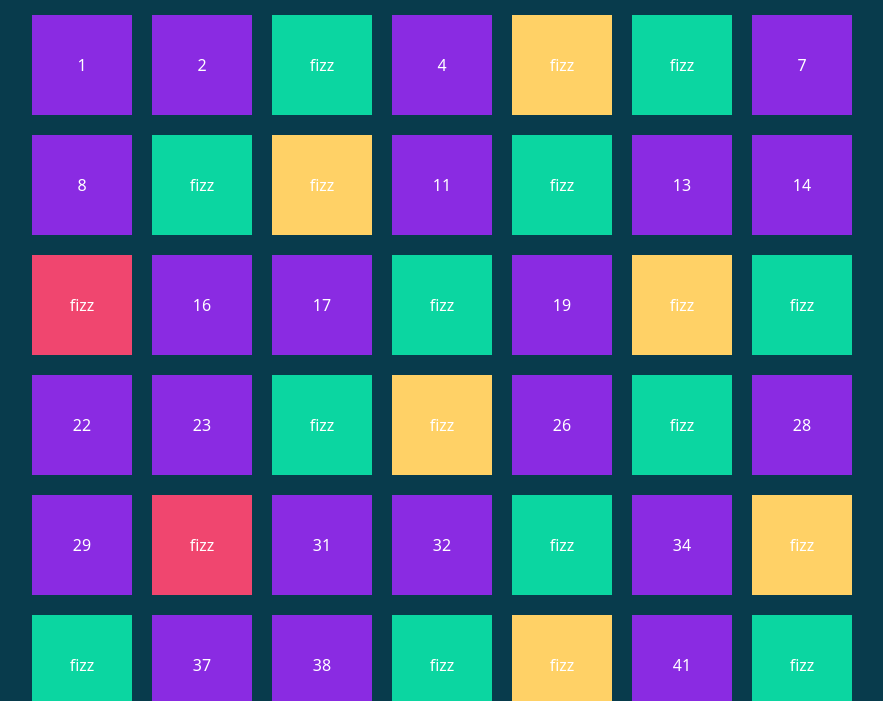
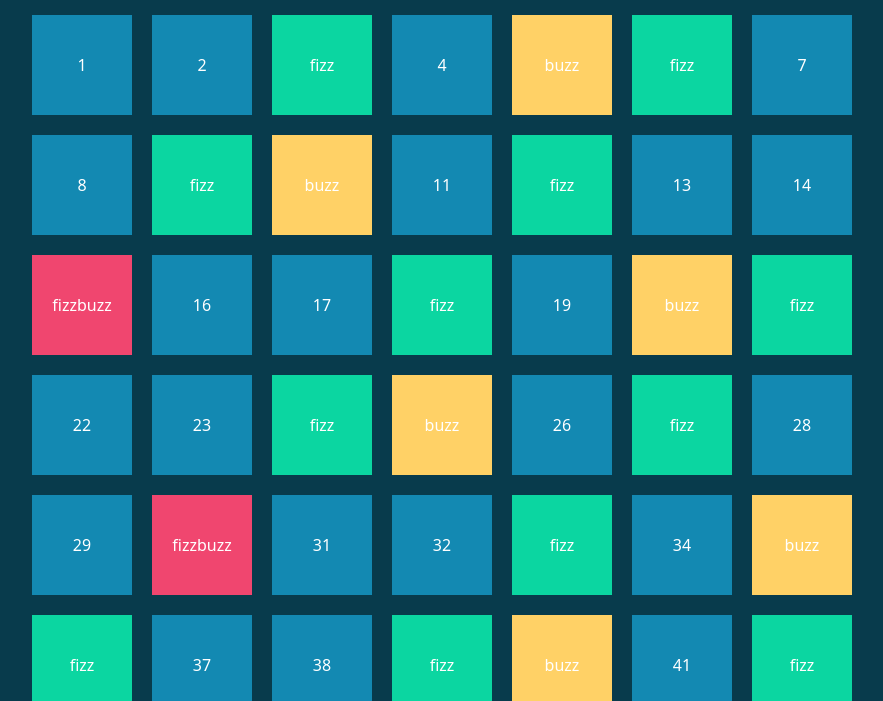
Before and after one commit to Cristian1231233/js-fizzbuzzdom, a plain HTML site: page index.html in a window 1280 px wide. Shown: the part 99-800 px from the top of the page, without its empty margins (170-1053 px from the left). Drawn offline with nearby package versions, Linux system fonts and the light colour scheme.

Commit message:
correzzione scritta

```diff
--- a/css/style.css
+++ b/css/style.css
@@ -11,7 +11,7 @@ body{
 .box{
     width: 100px;
     height: 100px;
-    background-color: blueviolet;
+    background-color: #1389B2;
     margin: 10px;
     display: flex;
     justify-content: center;
--- a/js/script.js
+++ b/js/script.js
@@ -14,14 +14,17 @@ for(let i = 1; i < 101; i++){
   if(!(i % 3)){
     box.innerHTML = 'fizz';
     box.classList.add('greenwater');
+    console.log(box);
   }
   if(!(i % 5)){
-    box.innerHTML = 'fizz';
+    box.innerHTML = 'buzz';
     box.classList.add('choco');
+    console.log(box);
   }
   if((!(i % 5)) && (!(i % 3))){
-    box.innerHTML = 'fizz';
+    box.innerHTML = 'fizzbuzz';
     box.classList.add('rossorosa');
+    console.log(box);
   }
   console.log(i);
 }
```
